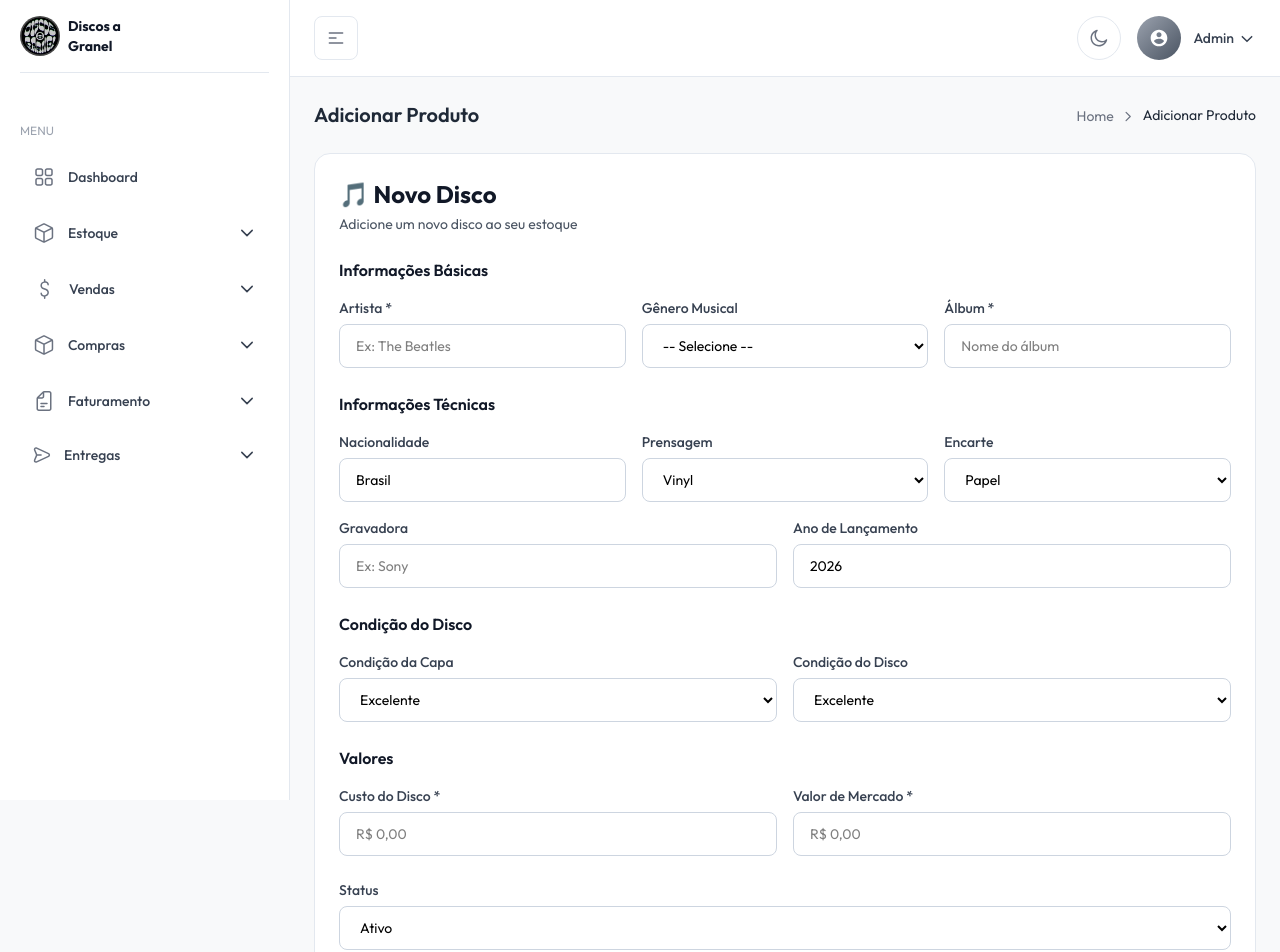
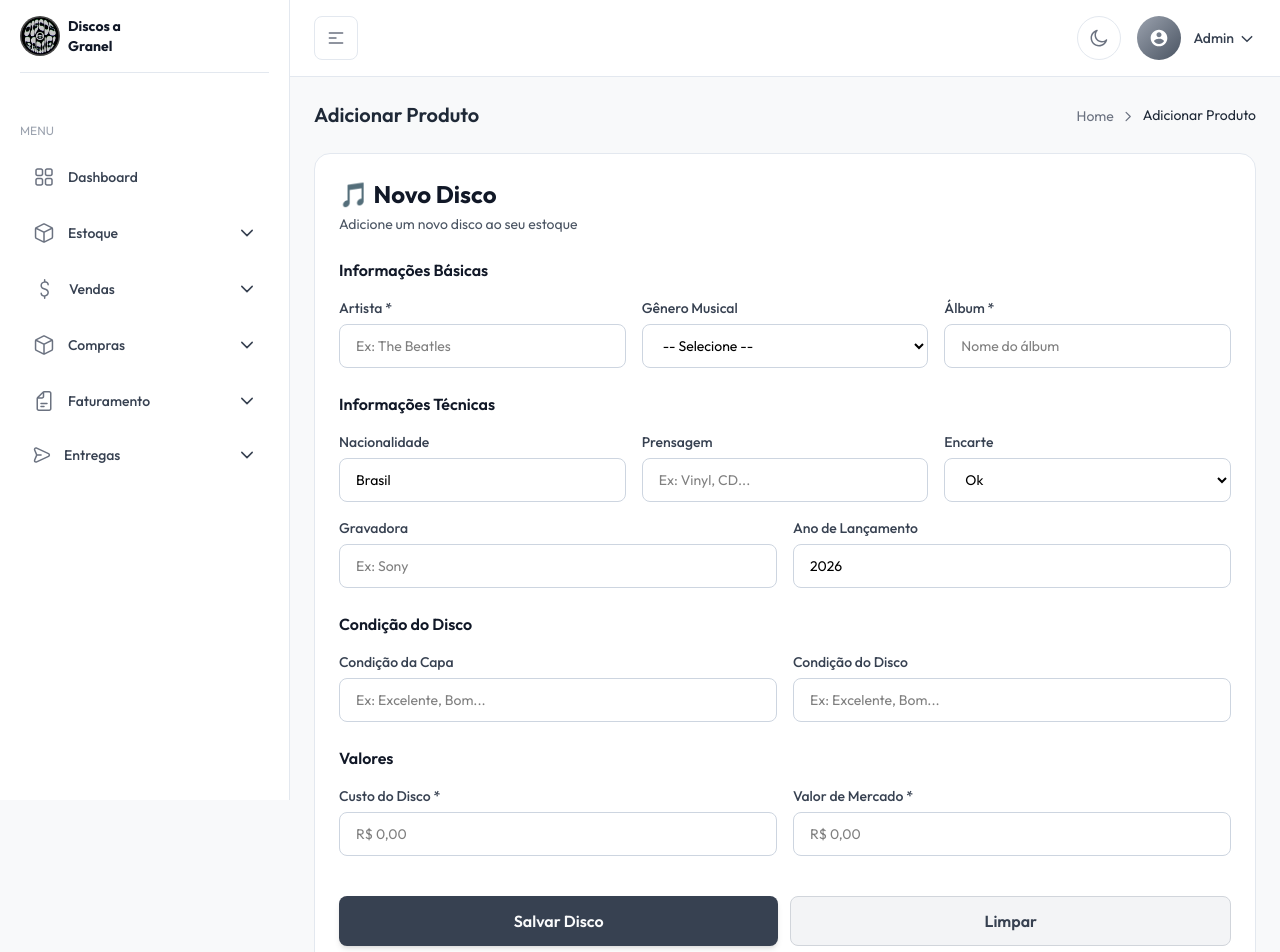
Before and after one commit to ec-univesp/admin-loja-disco, a Next.js app: page /estoque/add-produto in a window 1280 px wide. Shown: the top 952 px of the page. Built offline with nearby package versions, Linux system fonts and the light colour scheme.

Commit message:
feat(estoque): ajusta campos do formulario de disco
- Encarte vira select com Ok / N/A / Outro
- Prensagem, Condicao da Capa e Condicao do Disco viram texto livre
- Remove campo Status do Add Produto (default Disponivel)
- EditDiscoModal aceita status Disponivel / Vendido

```diff
--- a/src/features/estoque/components/AddDiscoForm.tsx
+++ b/src/features/estoque/components/AddDiscoForm.tsx
@@ -55,16 +55,16 @@ export default function AddDiscoForm({ onSuccess, embedded = false }: AddDiscoFo
       generoId: '',
       album: '',
       nacionalidade: 'Brasil',
-      premsagem: 'Vinyl',
-      encarte: 'Papel',
+      premsagem: '',
+      encarte: 'Ok',
       gravadora: '',
       anoLancamento: new Date().getFullYear(),
       anoPremsagem: new Date().getFullYear(),
-      condicaoCapa: 'Excelente',
-      condicaoDisco: 'Excelente',
+      condicaoCapa: '',
+      condicaoDisco: '',
       valorMercado: 0,
       custoDisco: 0,
-      status: 'Ativo',
+      status: 'Disponível',
     },
   });
 
@@ -231,16 +231,13 @@ export default function AddDiscoForm({ onSuccess, embedded = false }: AddDiscoFo
 
               <div>
                 <Label htmlFor="premsagem">Prensagem</Label>
-                <select
+                <input
+                  type="text"
                   id="premsagem"
+                  placeholder="Ex: Vinyl, CD..."
                   {...register('premsagem')}
                   className="h-11 w-full rounded-lg border border-gray-300 bg-white px-4 py-2.5 text-sm focus:border-brand-700 dark:border-gray-600 dark:bg-gray-800 dark:focus:border-brand-600"
-                >
-                  <option value="Vinyl">Vinyl</option>
-                  <option value="CD">CD</option>
-                  <option value="Cassete">Cassete</option>
-                  <option value="Digital">Digital</option>
-                </select>
+                />
               </div>
 
               <div>
@@ -250,9 +247,9 @@ export default function AddDiscoForm({ onSuccess, embedded = false }: AddDiscoFo
                   {...register('encarte')}
                   className="h-11 w-full rounded-lg border border-gray-300 bg-white px-4 py-2.5 text-sm focus:border-brand-700 dark:border-gray-600 dark:bg-gray-800 dark:focus:border-brand-600"
                 >
-                  <option value="Papel">Papel</option>
-                  <option value="Plástico">Plástico</option>
-                  <option value="Nenhum">Nenhum</option>
+                  <option value="Ok">Ok</option>
+                  <option value="N/A">N/A</option>
+                  <option value="Outro">Outro</option>
                 </select>
               </div>
             </div>
@@ -287,30 +284,24 @@ export default function AddDiscoForm({ onSuccess, embedded = false }: AddDiscoFo
             <div className="grid grid-cols-1 gap-4 md:grid-cols-2">
               <div>
                 <Label htmlFor="condicaoCapa">Condição da Capa</Label>
-                <select
+                <input
+                  type="text"
                   id="condicaoCapa"
+                  placeholder="Ex: Excelente, Bom..."
                   {...register('condicaoCapa')}
                   className="h-11 w-full rounded-lg border border-gray-300 bg-white px-4 py-2.5 text-sm focus:border-brand-700 dark:border-gray-600 dark:bg-gray-800 dark:focus:border-brand-600"
-                >
-                  <option value="Excelente">Excelente</option>
-                  <option value="Bom">Bom</option>
-                  <option value="Razoável">Razoável</option>
-                  <option value="Ruim">Ruim</option>
-                </select>
+                />
               </div>
 
               <div>
                 <Label htmlFor="condicaoDisco">Condição do Disco</Label>
-                <select
+                <input
+                  type="text"
                   id="condicaoDisco"
+                  placeholder="Ex: Excelente, Bom..."
                   {...register('condicaoDisco')}
                   className="h-11 w-full rounded-lg border border-gray-300 bg-white px-4 py-2.5 text-sm focus:border-brand-700 dark:border-gray-600 dark:bg-gray-800 dark:focus:border-brand-600"
-                >
-                  <option value="Excelente">Excelente</option>
-                  <option value="Bom">Bom</option>
-                  <option value="Razoável">Razoável</option>
-                  <option value="Ruim">Ruim</option>
-                </select>
+                />
               </div>
             </div>
           </div>
@@ -393,20 +384,6 @@ export default function AddDiscoForm({ onSuccess, embedded = false }: AddDiscoFo
             )}
           </div>
 
-          {/* Status */}
-          <div>
-            <Label htmlFor="status">Status</Label>
-            <select
-              id="status"
-              {...register('status')}
-              className="h-11 w-full rounded-lg border border-gray-300 bg-white px-4 py-2.5 text-sm focus:border-brand-700 dark:border-gray-600 dark:bg-gray-800 dark:focus:border-brand-600"
-            >
-              <option value="Ativo">Ativo</option>
-              <option value="Inativo">Inativo</option>
-              <option value="Descontinuado">Descontinuado</option>
-            </select>
-          </div>
-
           {/* Botões */}
           <div className="flex gap-3 pt-4">
             <Button type="submit" disabled={loading} size="lg" variant="primary" fullWidth>
--- a/src/features/estoque/components/EditDiscoModal.tsx
+++ b/src/features/estoque/components/EditDiscoModal.tsx
@@ -36,16 +36,16 @@ const initialForm: FormState = {
   artistaNome: '',
   generoId: '',
   nacionalidade: '',
-  premsagem: 'Vinyl',
-  encarte: 'Papel',
+  premsagem: '',
+  encarte: 'Ok',
   gravadora: '',
   anoLancamento: 0,
   anoPremsagem: 0,
-  condicaoCapa: 'Excelente',
-  condicaoDisco: 'Excelente',
+  condicaoCapa: '',
+  condicaoDisco: '',
   valorMercado: 0,
   custoDisco: 0,
-  status: 'Ativo',
+  status: 'Disponível',
 };
 
 export default function EditDiscoModal({ isOpen, onClose, discoId }: EditDiscoModalProps) {
@@ -201,17 +201,13 @@ export default function EditDiscoModal({ isOpen, onClose, discoId }: EditDiscoMo
               </div>
               <div>
                 <Label htmlFor="edit-premsagem">Prensagem</Label>
-                <select
+                <input
                   id="edit-premsagem"
+                  type="text"
                   value={form.premsagem}
                   onChange={handleChange('premsagem')}
                   className={inputClass}
-                >
-                  <option value="Vinyl">Vinyl</option>
-                  <option value="CD">CD</option>
-                  <option value="Cassete">Cassete</option>
-                  <option value="Digital">Digital</option>
-                </select>
+                />
               </div>
               <div>
                 <Label htmlFor="edit-encarte">Encarte</Label>
@@ -221,9 +217,9 @@ export default function EditDiscoModal({ isOpen, onClose, discoId }: EditDiscoMo
                   onChange={handleChange('encarte')}
                   className={inputClass}
                 >
-                  <option value="Papel">Papel</option>
-                  <option value="Plastico">Plastico</option>
-                  <option value="Nenhum">Nenhum</option>
+                  <option value="Ok">Ok</option>
+                  <option value="N/A">N/A</option>
+                  <option value="Outro">Outro</option>
                 </select>
               </div>
               <div>
@@ -267,31 +263,23 @@ export default function EditDiscoModal({ isOpen, onClose, discoId }: EditDiscoMo
             <div className="grid grid-cols-1 gap-3 md:grid-cols-2">
               <div>
                 <Label htmlFor="edit-condicaoCapa">Condicao da Capa</Label>
-                <select
+                <input
                   id="edit-condicaoCapa"
+                  type="text"
                   value={form.condicaoCapa}
                   onChange={handleChange('condicaoCapa')}
                   className={inputClass}
-                >
-                  <option value="Excelente">Excelente</option>
-                  <option value="Bom">Bom</option>
-                  <option value="Razoavel">Razoavel</option>
-                  <option value="Ruim">Ruim</option>
-                </select>
+                />
               </div>
               <div>
                 <Label htmlFor="edit-condicaoDisco">Condicao do Disco</Label>
-                <select
+                <input
                   id="edit-condicaoDisco"
+                  type="text"
                   value={form.condicaoDisco}
                   onChange={handleChange('condicaoDisco')}
                   className={inputClass}
-                >
-                  <option value="Excelente">Excelente</option>
-                  <option value="Bom">Bom</option>
-                  <option value="Razoavel">Razoavel</option>
-                  <option value="Ruim">Ruim</option>
-                </select>
+                />
               </div>
             </div>
           </div>
@@ -331,9 +319,8 @@ export default function EditDiscoModal({ isOpen, onClose, discoId }: EditDiscoMo
                 onChange={handleChange('status')}
                 className={inputClass}
               >
-                <option value="Ativo">Ativo</option>
-                <option value="Inativo">Inativo</option>
-                <option value="Descontinuado">Descontinuado</option>
+                <option value="Disponível">Disponível</option>
+                <option value="Vendido">Vendido</option>
               </select>
             </div>
           </div>
```
